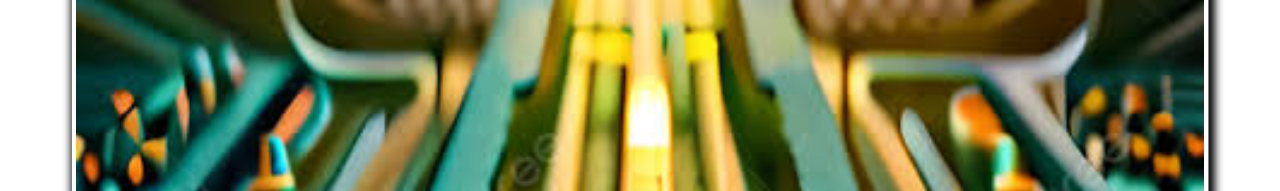
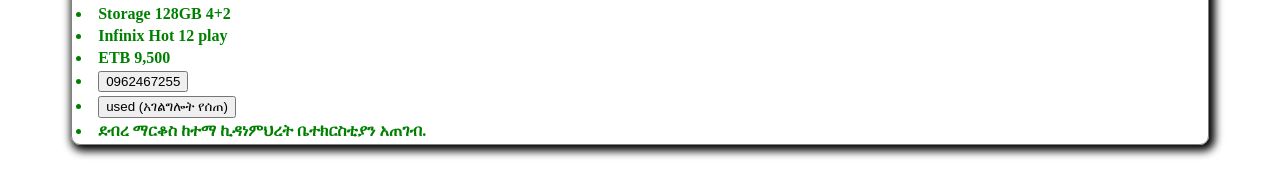
Before and after one commit to Melakuem/Electronics, a plain HTML site: page index.html in a window 1280 px wide. Shown: the part 588-779 px from the top of the page. Drawn offline with Linux system fonts and the light colour scheme.

Commit message:
Add files via upload

```diff
--- a/index.html
+++ b/index.html
@@ -25,8 +25,12 @@ border-radius:9px;
 box-shadow:3px 3px 9px 3px black;
 font-weight:bold;
 }td{
+color:green;
 
-
+}
+img{
+width:100%;
+height:500px;
 }
 </style>
 </head>
@@ -38,33 +42,15 @@ You can find <u>used</u> electronics equipment here.
 <center>
 
 <table>
-<tr style="height:70%;"><td><img src="images.jpeg.jpg"width="100%"height:100%;></td></tr>
+<tr style="height:70%;"><td><img src="infinix hot 12 play.jpg"></td></tr>
 <tr><td><li>Storage 128GB  4+2</li></td></tr>
 <tr><td><li>Infinix Hot 12 play</li></td></tr>
-<tr><td><li>price 9,450 ETB</li></td></tr>
-<tr><td><button>used</button></td></tr>
+<tr><td><li>ETB 9,500</li></td></tr>
+<tr><td><li><button>0962467255</button></li></td></tr>
+<tr><td><li><button>used (አገልግሎት የሰጠ)</button></li></td></tr>
+<tr><td><li>ደብረ ማርቆስ ከተማ ኪዳነምህረት ቤተክርስቲያን አጠገብ.</li></td></tr>
 </table><br>
-<table>
-<tr style="height:70%;"><td><img src="images.jpeg.jpg"width="100%"height:100%;></td></tr>
-<tr><td><li>Storage 128GB  4+2</li></td></tr>
-<tr><td><li>Infinix Hot 12 play</li></td></tr>
-<tr><td><li>price 9,450 ETB</li></td></tr>
-<tr><td><button>used</button></td></tr>
-</table><br>
-<table>
-<tr style="height:70%;"><td><img src="images.jpeg.jpg"width="100%"height:100%;></td></tr>
-<tr><td><li>Storage 128GB  4+2</li></td></tr>
-<tr><td><li>Infinix Hot 12 play</li></td></tr>
-<tr><td><li>price 9,450 ETB</li></td></tr>
-<tr><td><button>used</button></td></tr>
-</table><br>
-<table>
-<tr style="height:70%;"><td><img src="images.jpeg.jpg"width="100%"height:100%;></td></tr>
-<tr><td><li>Storage 128GB  4+2</li></td></tr>
-<tr><td><li>Infinix Hot 12 play</li></td></tr>
-<tr><td><li>price 9,450 ETB</li></td></tr>
-<tr><td><button>used</button></td></tr>
-</table><br>
+
 </center>
 </body>
 </html>
```
